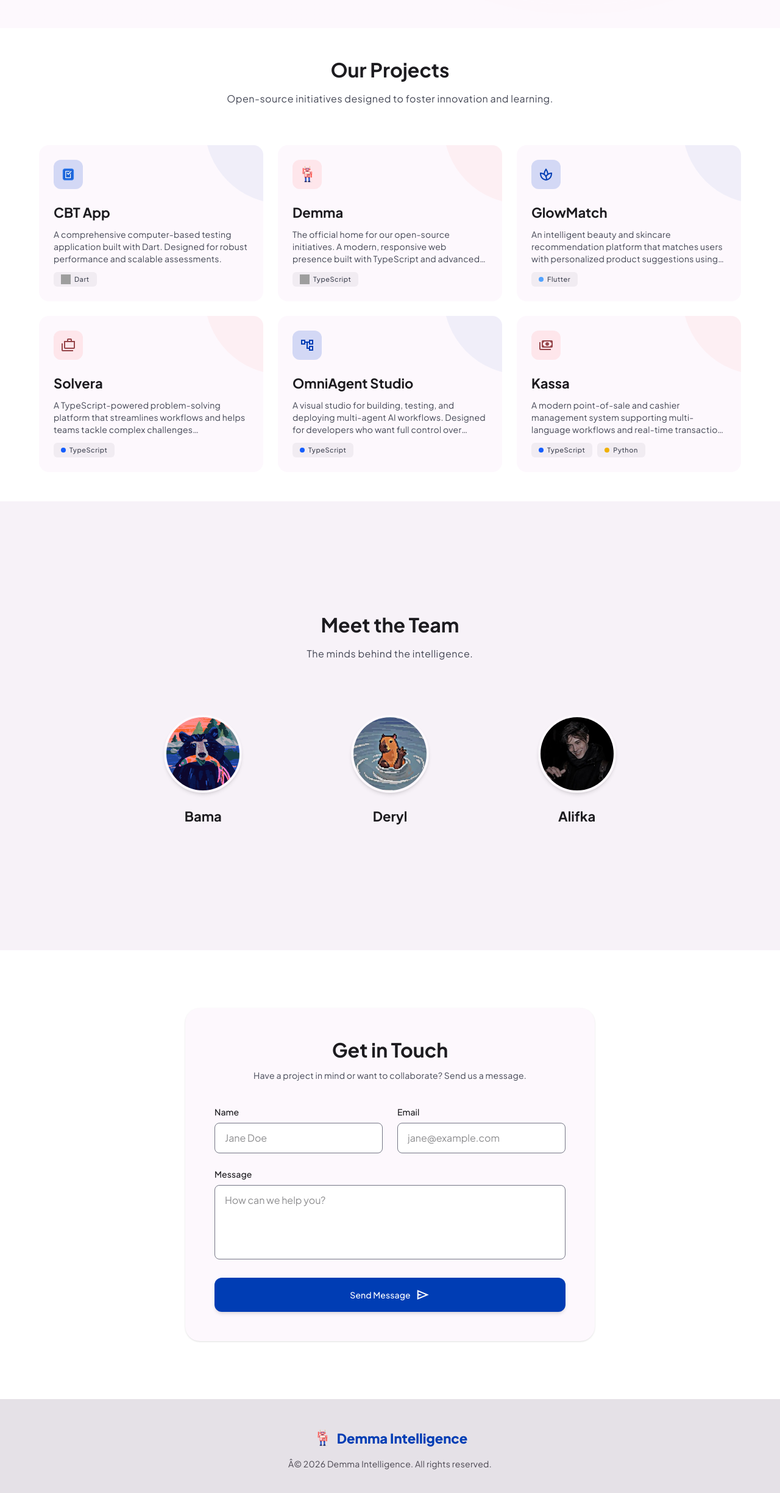
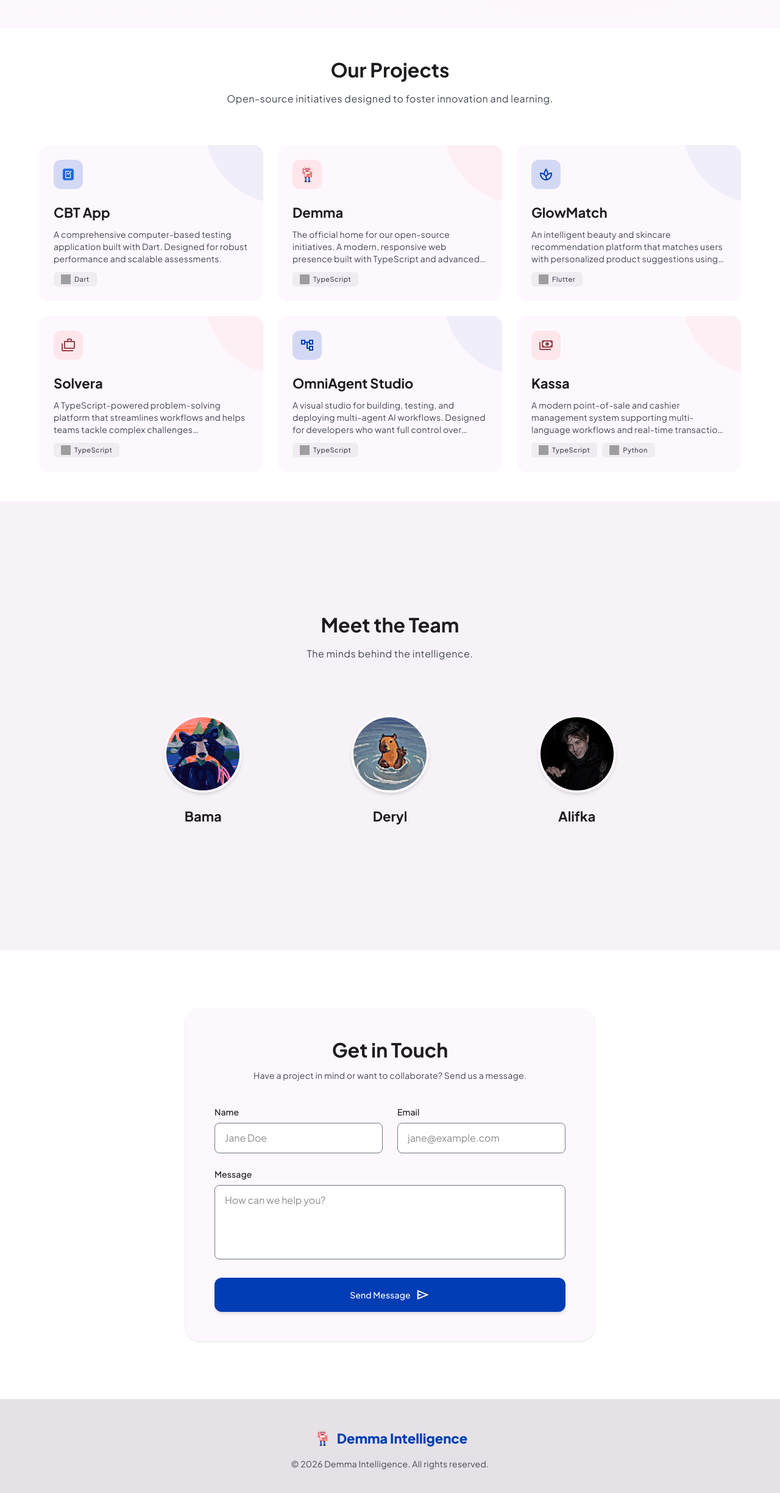
Before and after one commit to demmagence/demma, a Next.js app: page / in a window 1280 px wide. Shown: the part 763-3211 px from the top of the page at 61% size. Built offline with nearby package versions, Linux system fonts and the light colour scheme; grey boxes are pictures that could not be loaded.

Commit message:
fix: update icons and alt text for tech stack and team profiles

```diff
--- a/app/page.tsx
+++ b/app/page.tsx
@@ -220,7 +220,7 @@ export default function Home() {
                 </p>
                 <div className="flex items-center justify-between mt-auto">
                   <span className="inline-flex items-center gap-1.5 px-3 py-1 rounded-md bg-surface-container text-on-surface-variant font-label-sm text-label-sm">
-                    <span className="w-2 h-2 rounded-full bg-blue-400"></span> Flutter
+                    <img src="https://cdn.jsdelivr.net/gh/devicons/devicon/icons/flutter/flutter-original.svg" alt="Flutter" className="w-4 h-4" /> Flutter
                   </span>
                 </div>
               </a>
@@ -237,7 +237,7 @@ export default function Home() {
                 </p>
                 <div className="flex items-center justify-between mt-auto">
                   <span className="inline-flex items-center gap-1.5 px-3 py-1 rounded-md bg-surface-container text-on-surface-variant font-label-sm text-label-sm">
-                    <span className="w-2 h-2 rounded-full bg-blue-600"></span> TypeScript
+                    <img src="https://cdn.jsdelivr.net/gh/devicons/devicon/icons/typescript/typescript-original.svg" alt="TypeScript" className="w-4 h-4" /> TypeScript
                   </span>
                 </div>
               </a>
@@ -254,7 +254,7 @@ export default function Home() {
                 </p>
                 <div className="flex items-center justify-between mt-auto">
                   <span className="inline-flex items-center gap-1.5 px-3 py-1 rounded-md bg-surface-container text-on-surface-variant font-label-sm text-label-sm">
-                    <span className="w-2 h-2 rounded-full bg-blue-600"></span> TypeScript
+                    <img src="https://cdn.jsdelivr.net/gh/devicons/devicon/icons/typescript/typescript-original.svg" alt="TypeScript" className="w-4 h-4" /> TypeScript
                   </span>
                 </div>
               </a>
@@ -271,10 +271,10 @@ export default function Home() {
                 </p>
                 <div className="flex items-center gap-2 mt-auto">
                   <span className="inline-flex items-center gap-1.5 px-3 py-1 rounded-md bg-surface-container text-on-surface-variant font-label-sm text-label-sm">
-                    <span className="w-2 h-2 rounded-full bg-blue-600"></span> TypeScript
+                    <img src="https://cdn.jsdelivr.net/gh/devicons/devicon/icons/typescript/typescript-original.svg" alt="TypeScript" className="w-4 h-4" /> TypeScript
                   </span>
                   <span className="inline-flex items-center gap-1.5 px-3 py-1 rounded-md bg-surface-container text-on-surface-variant font-label-sm text-label-sm">
-                    <span className="w-2 h-2 rounded-full bg-yellow-500"></span> Python
+                    <img src="https://cdn.jsdelivr.net/gh/devicons/devicon/icons/python/python-original.svg" alt="Python" className="w-4 h-4" /> Python
                   </span>
                 </div>
               </a>
@@ -298,7 +298,7 @@ export default function Home() {
               >
                 <div className="w-32 h-32 rounded-full bg-surface-container-highest mb-6 overflow-hidden border-4 border-surface shadow-md relative transition-all duration-300 group-hover:shadow-xl group-hover:-translate-y-2">
                   <Image
-                    alt="Bama â€” GitHub Profile"
+                    alt="Bama - GitHub Profile"
                     className="w-full h-full object-cover"
                     src="/images/team-bama.png"
                     width={128}
@@ -315,7 +315,7 @@ export default function Home() {
               >
                 <div className="w-32 h-32 rounded-full bg-surface-container-highest mb-6 overflow-hidden border-4 border-surface shadow-md relative transition-all duration-300 group-hover:shadow-xl group-hover:-translate-y-2">
                   <Image
-                    alt="Deryl â€” GitHub Profile"
+                    alt="Deryl - GitHub Profile"
                     className="w-full h-full object-cover"
                     src="/images/team-deryl.png"
                     width={128}
@@ -332,7 +332,7 @@ export default function Home() {
               >
                 <div className="w-32 h-32 rounded-full bg-surface-container-highest mb-6 overflow-hidden border-4 border-surface shadow-md relative transition-all duration-300 group-hover:shadow-xl group-hover:-translate-y-2">
                   <Image
-                    alt="Alifka â€” GitHub Profile"
+                    alt="Alifka - GitHub Profile"
                     className="w-full h-full object-cover"
                     src="/images/team-alifka.png"
                     width={128}
@@ -448,7 +448,7 @@ export default function Home() {
             />
             Demma Intelligence
           </span>
-          <span className="font-body-md text-body-md text-[#49454F]">Â© 2026 Demma Intelligence. All rights reserved.</span>
+          <span className="font-body-md text-body-md text-[#49454F]">© 2026 Demma Intelligence. All rights reserved.</span>
         </div>
       </footer>
     </div>
```
